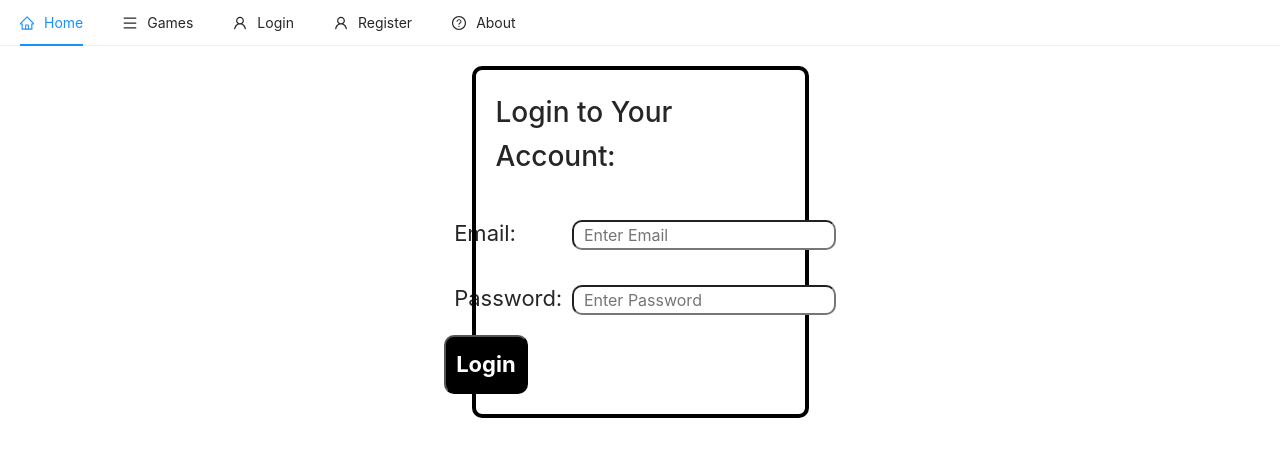
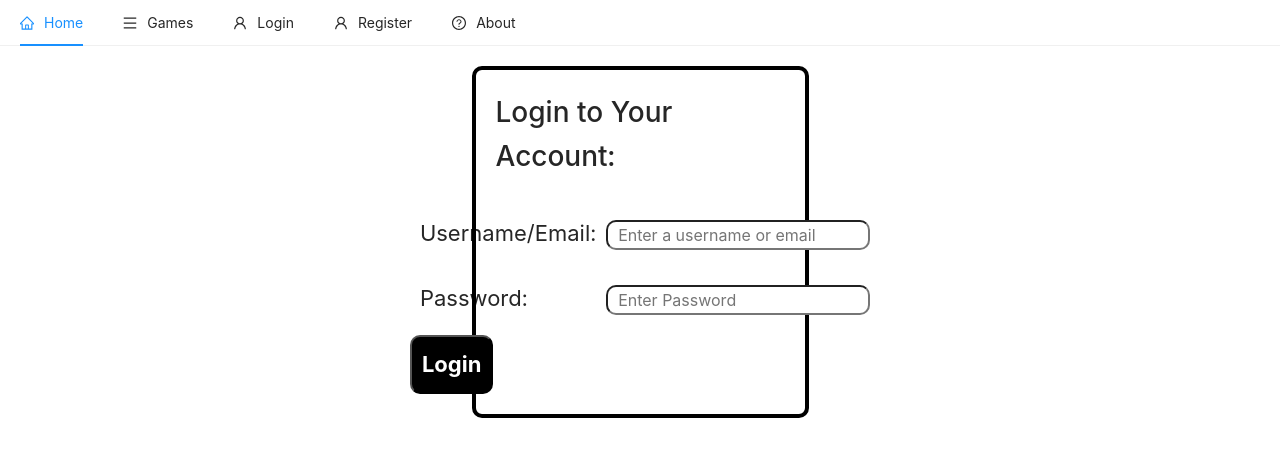
Before and after one commit to Manion-sebastian/waggroup, a Next.js app: page /login in a window 1280 px wide. Shown: the top 456 px of the page. Built offline with nearby package versions, Linux system fonts and the light colour scheme.

Commit message:
adds backend response for login

```diff
--- a/components/authentication/loginForm.tsx
+++ b/components/authentication/loginForm.tsx
@@ -10,19 +10,21 @@ type Props = {
 
 const LoginForm = ({currentUser, setCurrentUser}: Props) => {
 
-  const [email, setEmail] = useState('')
+  const [userNameOrEmail, setuserNameOrEmail] = useState('')
   const [password, setPassword] = useState('')
   const [msg, setMsg] = useState('')
 
   const handleSubmit = async (e:any) => {
 		e.preventDefault()
 		try {
-			// post fortm data to the backend
+
+			// post form data to the backend
 			const reqBody = {
-				email,
+				userNameOrEmail,
 				password
 			}
-			const response = await axios.post(`${process.env.REACT_APP_SERVER_URL}/api-v1/users/login`, reqBody)
+      const response = await axios.post(`${process.env.NEXT_PUBLIC_SERVER_URL}/users/login`, reqBody)
+
 
 			// save the token in localstorage
 			const { token } = response.data
@@ -58,9 +60,9 @@ const LoginForm = ({currentUser, setCurrentUser}: Props) => {
 
         <form onSubmit={handleSubmit}>
           <div className={styles.authLabelSection}>
-                  <label className={styles.authLabel} htmlFor="email">Email:</label>
-                  <input className={styles.authInput} name='email' id='email' type="email" required placeholder='Enter Email'
-                  value={email} onChange={e => setEmail(e.target.value)} />
+                  <label className={styles.authLabel} htmlFor="userNameOrEmail">Username/Email:</label>
+                  <input className={styles.authInput} name='userNameOrEmail' id='userNameOrEmail' type="userNameOrEmail" required placeholder='Enter a username or email'
+                  value={userNameOrEmail} onChange={e => setuserNameOrEmail(e.target.value)} />
               </div>
               <div className={styles.authLabelSection}>
                   <label className={styles.authLabel} htmlFor="password">Password:</label>
```
Also changed, not shown: pages/auth.tsx (deleted, +0 -20 lines), 1 other file (tests, documents, lock files or other folders).
